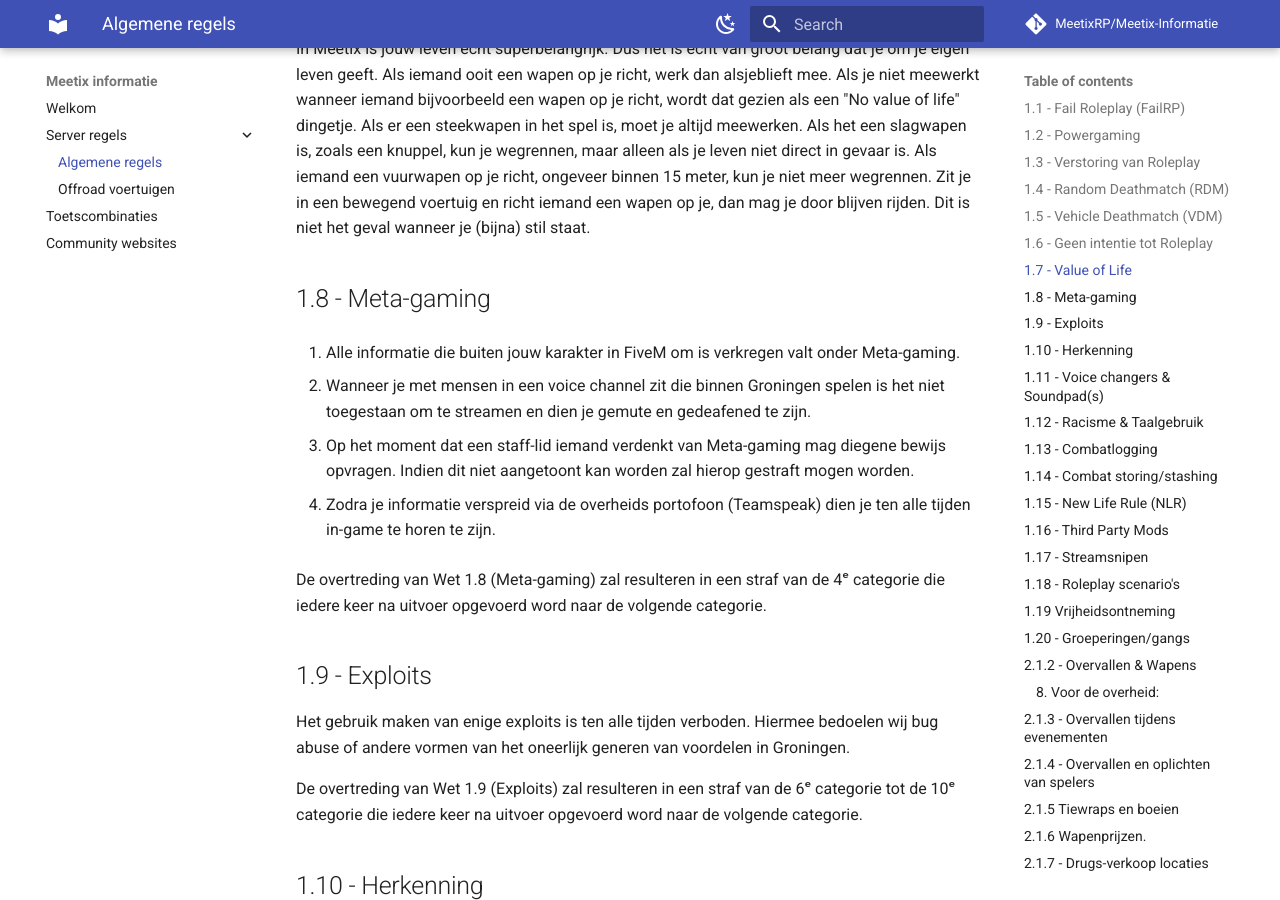
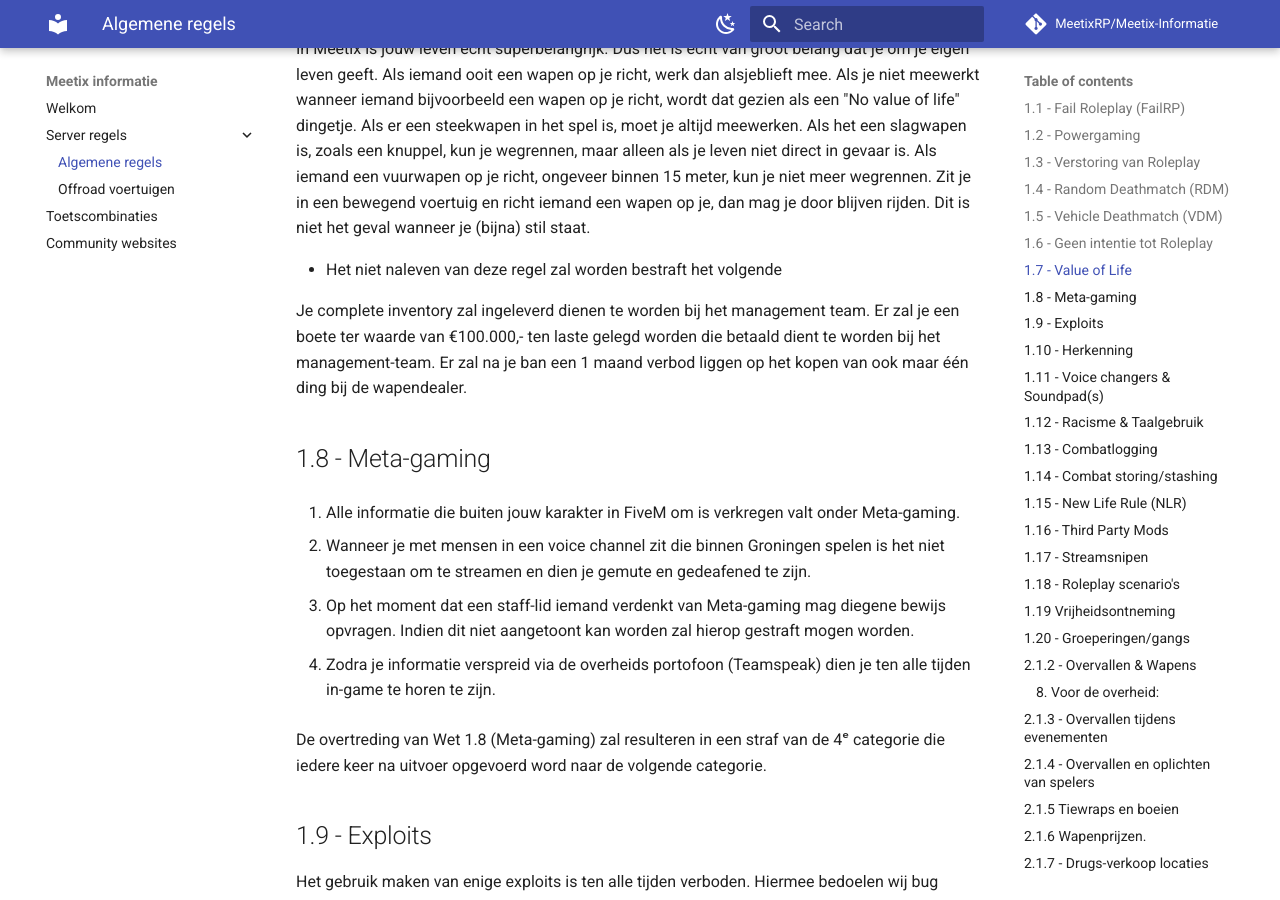
Before and after one commit to MeetixRP/Meetix-Informatie, an MkDocs documentation site: the page built from docs/algemeneregels.md, in a window 1280 px wide and 900 px high, scrolled down 2385 px. Built offline with MkDocs 1.6.1 and Material for MkDocs 9.7.7, drawn with Linux system fonts in a browser that asks for light colours; comment, search, counter and statistics services are not loaded.

Commit message:
Update algemeneregels.md
1.7  NVOL straffen (vraag vanuit management)

```diff
--- a/docs/algemeneregels.md
+++ b/docs/algemeneregels.md
@@ -64,6 +64,12 @@ De overtreding van Wet 1.6 (Geen intentie tot Roleplay) zal resulteren in een st
 In Meetix is jouw leven echt superbelangrijk. Dus het is echt van groot belang dat je om je eigen leven geeft. Als iemand ooit een wapen op je richt, werk dan alsjeblieft mee. Als je niet meewerkt wanneer iemand bijvoorbeeld een wapen op je richt, wordt dat gezien als een "No value of life" dingetje. Als er een steekwapen in het spel is, moet je altijd meewerken. Als het een slagwapen is, zoals een knuppel, kun je wegrennen, maar alleen als je leven niet direct in gevaar is. Als iemand een vuurwapen op je richt, ongeveer binnen 15 meter, kun je niet meer wegrennen.
 Zit je in een bewegend voertuig en richt iemand een wapen op je, dan mag je door blijven rijden.
 Dit is niet het geval wanneer je (bijna) stil staat.
+
+- Het niet naleven van deze regel zal worden bestraft het volgende
+
+Je complete inventory zal ingeleverd dienen te worden bij het management team.
+Er zal je een boete ter waarde van €100.000,- ten laste gelegd worden die betaald dient te worden bij het management-team.
+Er zal na je ban een 1 maand verbod liggen op het kopen van ook maar één ding bij de wapendealer.
 
 ## 1.8 - Meta-gaming
 
```
